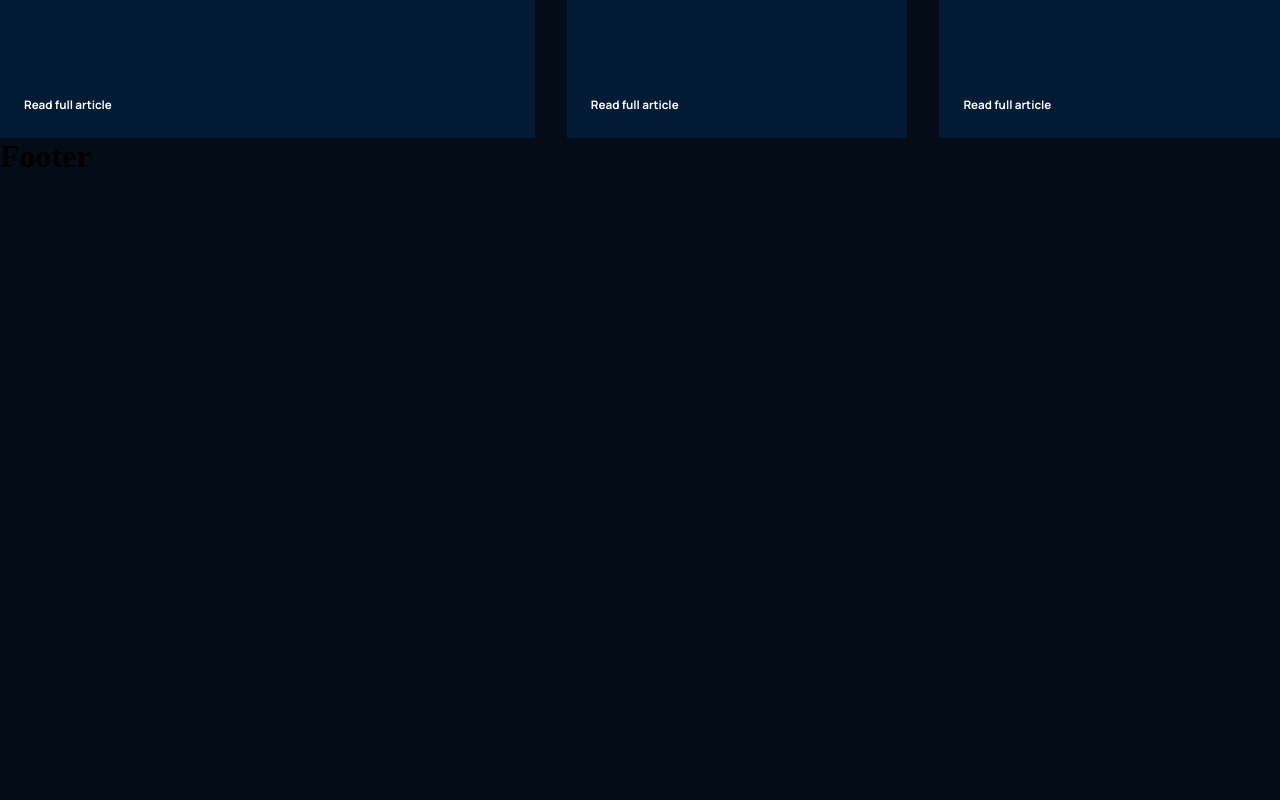
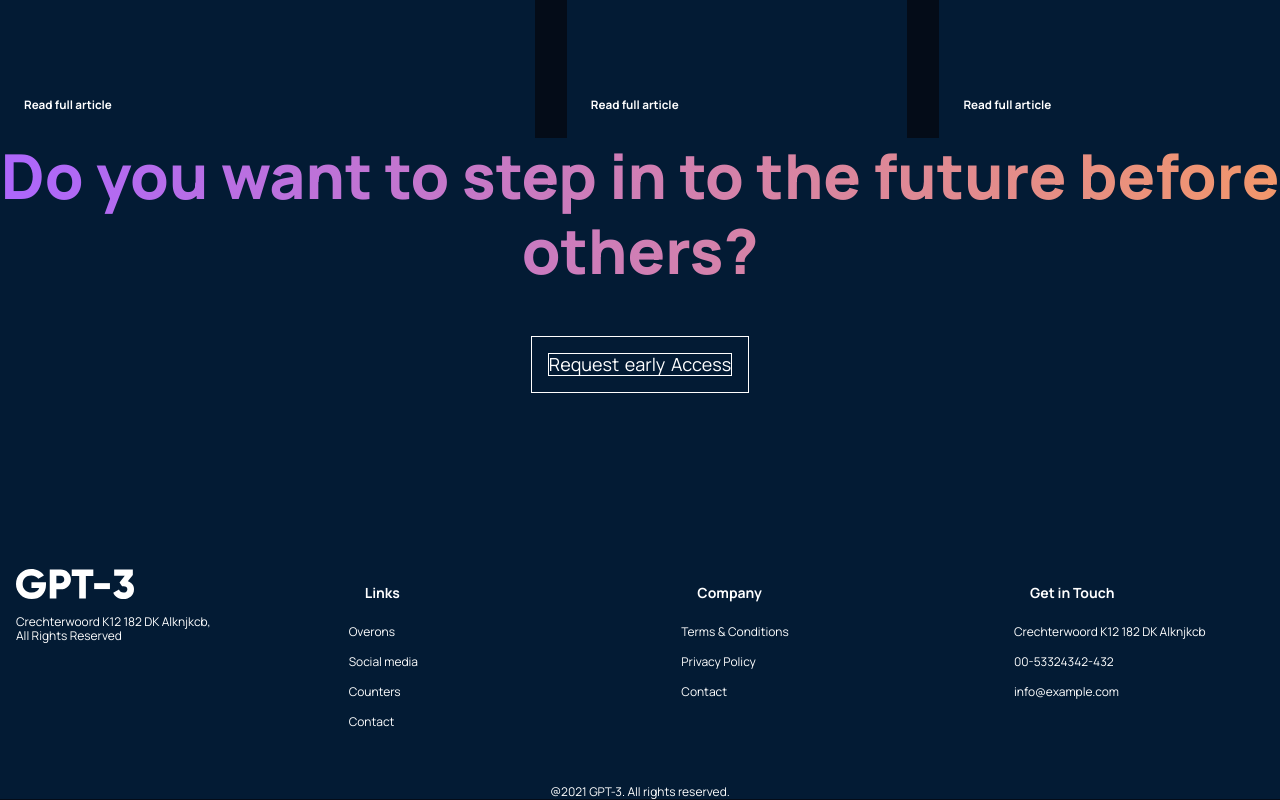
Before and after one commit to GlebVRNT/GPT3, a React (Create React App) app: page / in a window 1280 px wide. Shown: the part 3055-3855 px from the top of the page. Before the commit the page ends 3230 px from the top, so only its background shows below. Built offline with nearby package versions, Linux system fonts and the light colour scheme.

Commit message:
Footer_commit

```diff
--- a/src/containers/footer/Footer.jsx
+++ b/src/containers/footer/Footer.jsx
@@ -1,10 +1,46 @@
 import React from 'react';
 import './footer.css';
+import gpt3Logo from '../../assets/logo.svg'
 
 const Footer =() => {
     return (
-            <div>
-                <h1>Footer</h1>
+            <div className="gpt3__footer section__padding">
+                <div className="gpt3__footer-heading">
+                    <h1 className="gradient__text">Do you want to step in to the future before others?</h1>
+                </div>
+                <div className="gpt3__footer-btn">
+                    <p>Request early Access</p>
+                </div>
+
+                <div className="gpt3__footer-links">
+                    <div className="gpt3__footer-links_logo">
+                        <img src={gpt3Logo} alt="logo"/>
+                        <p>Crechterwoord K12 182 DK Alknjkcb, <br /> All Rights Reserved</p>
+                    </div>
+                    <div className="gpt3__footer-links_div">
+                        <h4>Links</h4>
+                        <p>Overons</p>
+                        <p>Social media</p>
+                        <p>Counters</p>
+                        <p>Contact</p>
+                    </div>
+                    <div className="gpt3__footer-links_div">
+                        <h4>Company</h4>
+                        <p>Terms & Conditions</p>
+                        <p>Privacy Policy</p>
+                        <p>Contact</p>
+                    </div>
+                    <div className="gpt3__footer-links_div">
+                        <h4>Get in Touch</h4>
+                        <p>Crechterwoord K12 182 DK Alknjkcb</p>
+                        <p>00-53324342-432</p>
+                        <p>info@example.com</p>
+                    </div>
+                </div>
+                    <div className="gpt3__footer-copyright">
+                        <p>@2021 GPT-3. All rights reserved.</p>
+                    </div>
+
             </div>
             )
 }
--- a/src/containers/footer/footer.css
+++ b/src/containers/footer/footer.css
@@ -0,0 +1,141 @@
+.gpt3__footer {
+    display: flex;
+    flex-direction: column;
+    justify-content: center;
+    align-items: center;
+    background-color: var(--color-footer);
+}
+
+.gpt3__footer-heading {
+    width: 100%;
+    text-align: center;
+    margin-bottom: 3rem;
+}
+
+.gpt3__footer-heading h1 {
+    font-family: var(--font-family);
+    font-weight: 800;
+    font-size: 62px;
+    line-height: 75px;
+    text-align: center;
+}
+
+.gpt3__footer-btn {
+    display: flex;
+    justify-content: center;
+    align-items: center;
+
+    padding: 1rem;
+    border: 1px solid white;
+    margin-bottom: 10rem;
+    cursor: pointer;
+}
+
+.gpt3__footer-btn p {
+    border: 1px solid white;
+    box-sizing: border-box;
+    font-family: var(--font-family);
+    font-size: 18px;
+    line-height: 21px;
+    color: #FFF;
+    word-spacing: 2px;
+}
+
+.gpt3__footer-links {
+    display: flex;
+    justify-content: space-between;
+    align-items: flex-start;
+    flex-wrap: wrap;
+    flex-direction: row;
+
+    width: 100%;
+    text-align: left;
+}
+
+.gpt3__footer-links div {
+    width: 250px;
+    margin: 1rem;
+}
+
+.gpt3__footer-links_logo {
+    display: flex;
+    flex-direction: column;
+}
+
+.gpt3__footer-links_logo img {
+    width: 118px;
+    height: 30px;
+
+    margin-bottom: 1rem;
+}
+
+.gpt3__footer-links_logo p {
+    font-family: var(--font-family);
+    font-size: 12px;
+    line-height: 14px;
+    color: #FFF;
+}
+
+.gpt3__footer-links_div {
+    display: flex;
+    justify-content: flex-start;
+    flex-direction: column;
+}
+
+.gpt3__footer-links_div h4 {
+    font-family: var(--font-family);
+    font-size: 14px;
+    line-height: 16px;
+    color: #FFF;
+    margin: 1rem;
+}
+
+.gpt3__footer-links_div p {
+    font-family: var(--font-family);
+    font-size: 12px;
+    line-height: 14px;
+    color: #FFF;
+    margin: 0.5rem 0;
+    cursor: pointer;
+}
+
+.gpt3__footer-copyright {
+    margin-top: 2rem;
+    text-align: center;
+    width: 100%;
+}
+
+.gpt3__footer-copyright p {
+    font-family: var(--font-family);
+    font-size: 12px;
+    line-height: 14px;
+    color: #FFF;
+}
+
+@media screen and (max-width: 850px) {
+    .gpt3__footer-heading h1 {
+        font-size: 44px;
+        line-height: 50px;
+    }
+}
+
+@media screen and (max-width: 550px) {
+    .gpt3__footer-heading h1 {
+        font-size: 34px;
+        line-height: 40px;
+    }
+    .gpt3__footer-links div {
+        margin: 1rem 0;
+    }
+    .gpt3__footer-btn p {
+        font-size: 14px;
+        line-height: 20px;
+    }
+}
+
+@media screen and (max-width: 400px) {
+    .gpt3__footer-heading h1 {
+        font-size: 27px;
+        line-height: 38px;
+    }
+}
```
